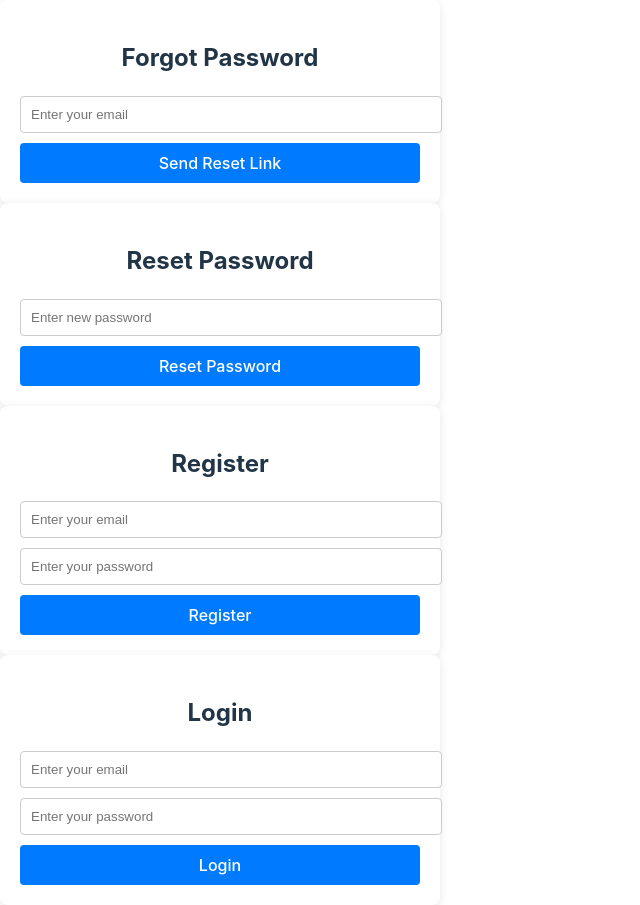
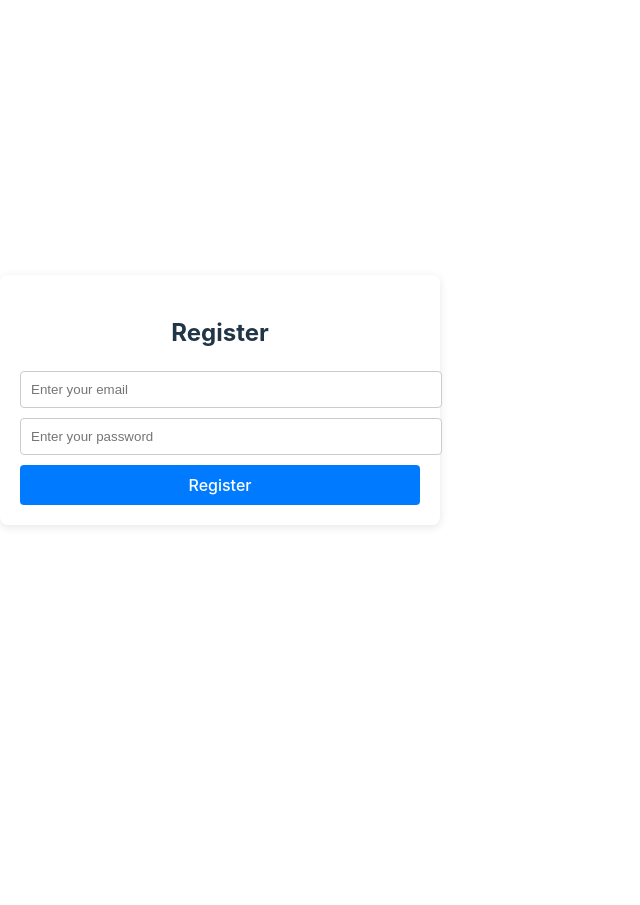
Before and after one commit to Neeraj0906/frontend-passwordReset, a React (Vite) app: page / in a window 1280 px wide. Shown: the whole page, without its empty margins (0-640 px from the left). After the commit the page ends 800 px from the top, so only its background shows below. Built offline with nearby package versions, Linux system fonts and the light colour scheme.

Commit message:
third commit

```diff
--- a/src/App.jsx
+++ b/src/App.jsx
@@ -1,5 +1,5 @@
 // src/App.jsx
-import { BrowserRouter as Router, Route, Routes } from "react-router-dom";
+import { BrowserRouter as Router, Route, Routes, BrowserRouter } from "react-router-dom";
 import ForgotPassword from "./components/ForgotPassword";
 import ResetPassword from "./components/ResetPassword";
 import Register from "./components/Register";
@@ -7,13 +7,20 @@ import Login from "./components/Login";
 
 const App = () => {
     return (
-        <div className="App">
-            <ForgotPassword />
-            <ResetPassword />
-            <Register />
-            <Login />
-        </div>
-
+        // <div className="App">
+        //     <ForgotPassword />
+        //     <ResetPassword />
+        //     <Register />
+        //     <Login />
+        // </div>
+         <Router>
+         <Routes>
+           <Route path="/" element={<Register/>} /> {/* 👈 Renders at /app/ */}
+           <Route path="/login" element={<Login/>} />
+           <Route path="/forgetpassword" element={<ForgotPassword/>} />
+           <Route path="/resetpassword/:token" element={<ResetPassword/>} />
+         </Routes>
+       </Router>
     );
 };
 
--- a/src/components/ForgotPassword.jsx
+++ b/src/components/ForgotPassword.jsx
@@ -10,7 +10,7 @@ const ForgotPassword = () => {
     const handleSubmit = async (e) => {
         e.preventDefault();
         try {
-            const response = await axios.post('http://backend-password-reset-1jmk.onrender.com/api/auth/forgot-password', { email });
+            const response = await axios.post('https://backend-password-reset-1jmk.onrender.com/api/auth/forgot-password', { email });
             setMessage(response.data.message);
         } catch (error) {
             setMessage(error.response?.data?.error || 'An error occurred');
--- a/src/components/Login.jsx
+++ b/src/components/Login.jsx
@@ -11,7 +11,7 @@ const Login = () => {
     const handleSubmit = async (e) => {
         e.preventDefault();
         try {
-            const response = await axios.post("http://backend-password-reset-1jmk.onrender.com/api/auth/login", { email, password });
+            const response = await axios.post("https://backend-password-reset-1jmk.onrender.com/api/auth/login", { email, password });
             setMessage(response.data.message);
             // Handle successful login (e.g., redirect or store token)
         } catch (error) {
--- a/src/components/Register.jsx
+++ b/src/components/Register.jsx
@@ -11,7 +11,7 @@ const Register = () => {
     const handleSubmit = async (e) => {
         e.preventDefault();
         try {
-            const response = await axios.post('http://backend-password-reset-1jmk.onrender.com/api/auth/register', { email, password });
+            const response = await axios.post('https://backend-password-reset-1jmk.onrender.com/api/auth/register', { email, password });
             setMessage(response.data.message);
         } catch (error) {
             setMessage(error.response?.data?.error || 'An error occurred');
--- a/src/components/ResetPassword.jsx
+++ b/src/components/ResetPassword.jsx
@@ -12,7 +12,7 @@ const ResetPassword = () => {
     const handleSubmit = async (e) => {
         e.preventDefault();
         try {
-            const response = await axios.post(`http://backend-password-reset-1jmk.onrender.com/api/auth/reset-password/${token}`, { password });
+            const response = await axios.post(`https://backend-password-reset-1jmk.onrender.com/api/auth/reset-password/${token}`, { password });
             setMessage(response.data.message);
         } catch (error) {
             setMessage(error.response?.data?.error || 'An error occurred');
```
